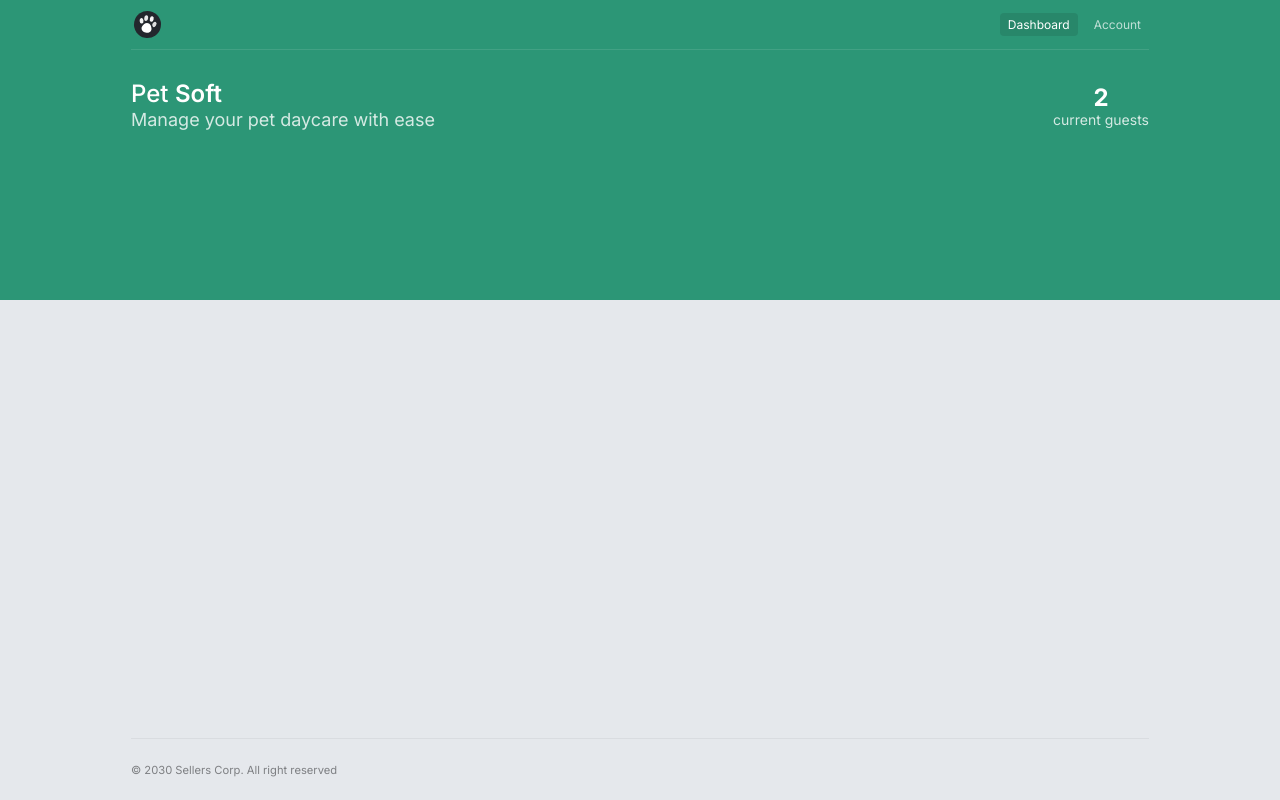
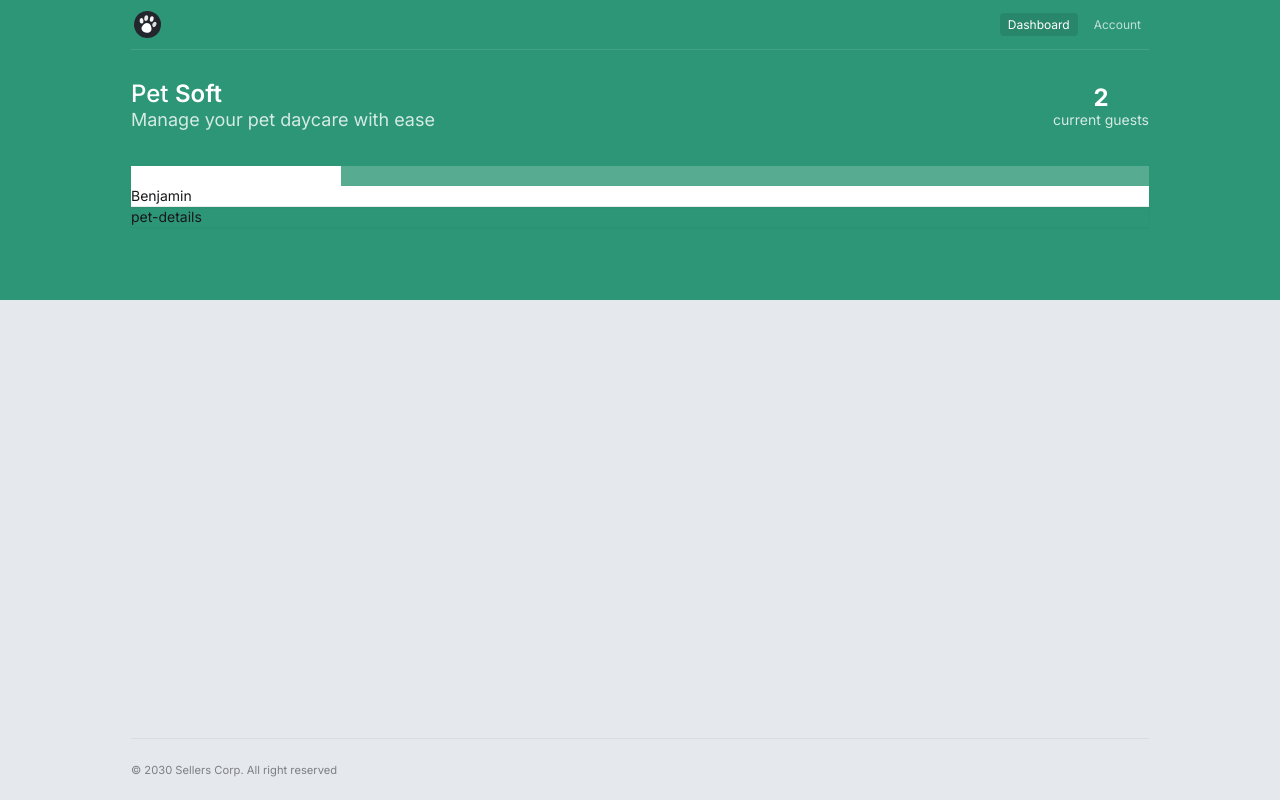
Before and after one commit to Animalia-Android/pet-in, a Next.js app: page /app/dashboard in a window 1280 px wide. Built offline with nearby package versions, Linux system fonts and the light colour scheme.

Commit message:
Added: new componets to organize Dashboard layout

```diff
--- a/src/app/(app)/app/dashboard/page.tsx
+++ b/src/app/(app)/app/dashboard/page.tsx
@@ -1,5 +1,9 @@
 import Branding from '@/components/branding';
+import ContentBlock from '@/components/content-block';
 import H1 from '@/components/h1';
+import PetDetails from '@/components/pet-details';
+import PetList from '@/components/pet-list';
+import SearchForm from '@/components/search-form';
 import Stats from '@/components/stats';
 
 export default function Page() {
@@ -10,6 +14,18 @@ export default function Page() {
 
         <Stats />
       </div>
+
+      <div>
+        <SearchForm />
+
+        <ContentBlock>
+          <PetList />
+        </ContentBlock>
+
+        <ContentBlock>
+          <PetDetails />
+        </ContentBlock>
+      </div>
     </main>
   );
 }
--- /dev/null
+++ b/src/components/content-block.tsx
@@ -0,0 +1,13 @@
+import React from 'react';
+
+export default function ContentBlock({
+  children,
+}: {
+  children: React.ReactNode;
+}) {
+  return (
+    <div className="bg=[#f7f7fa] shadow-sm roudned-md overflow-hidden">
+      {children}
+    </div>
+  );
+}
--- /dev/null
+++ b/src/components/pet-details.tsx
@@ -0,0 +1,3 @@
+export default function PetDetails() {
+  return <section className="h-full">pet-details</section>;
+}
--- /dev/null
+++ b/src/components/pet-list.tsx
@@ -0,0 +1,9 @@
+export default function PetList() {
+  return (
+    <ul className="bg-white border-b border-black/[0.08]">
+      <li>
+        <button>Benjamin</button>
+      </li>
+    </ul>
+  );
+}
--- /dev/null
+++ b/src/components/search-form.tsx
@@ -0,0 +1,7 @@
+export default function SearchForm() {
+  return (
+    <form className="w-full h-full bg-white/20">
+      <input />
+    </form>
+  );
+}
```
